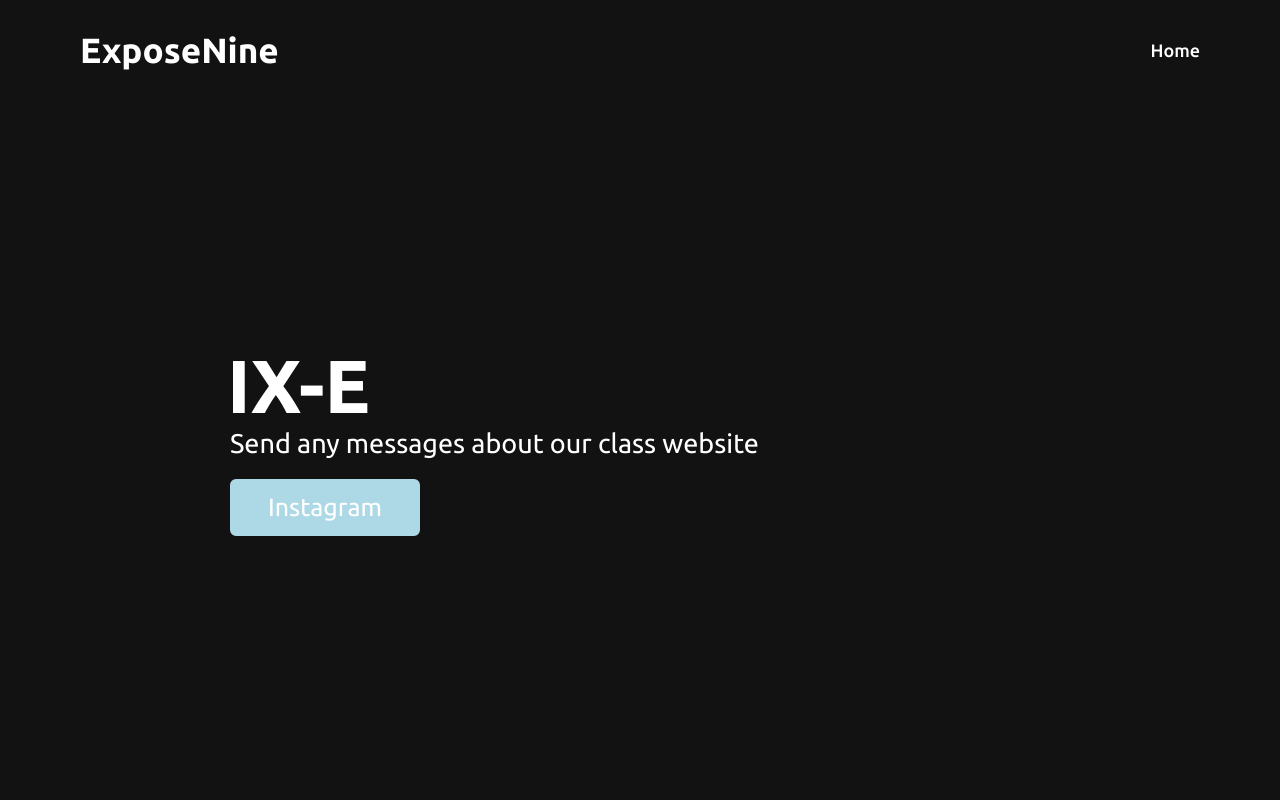
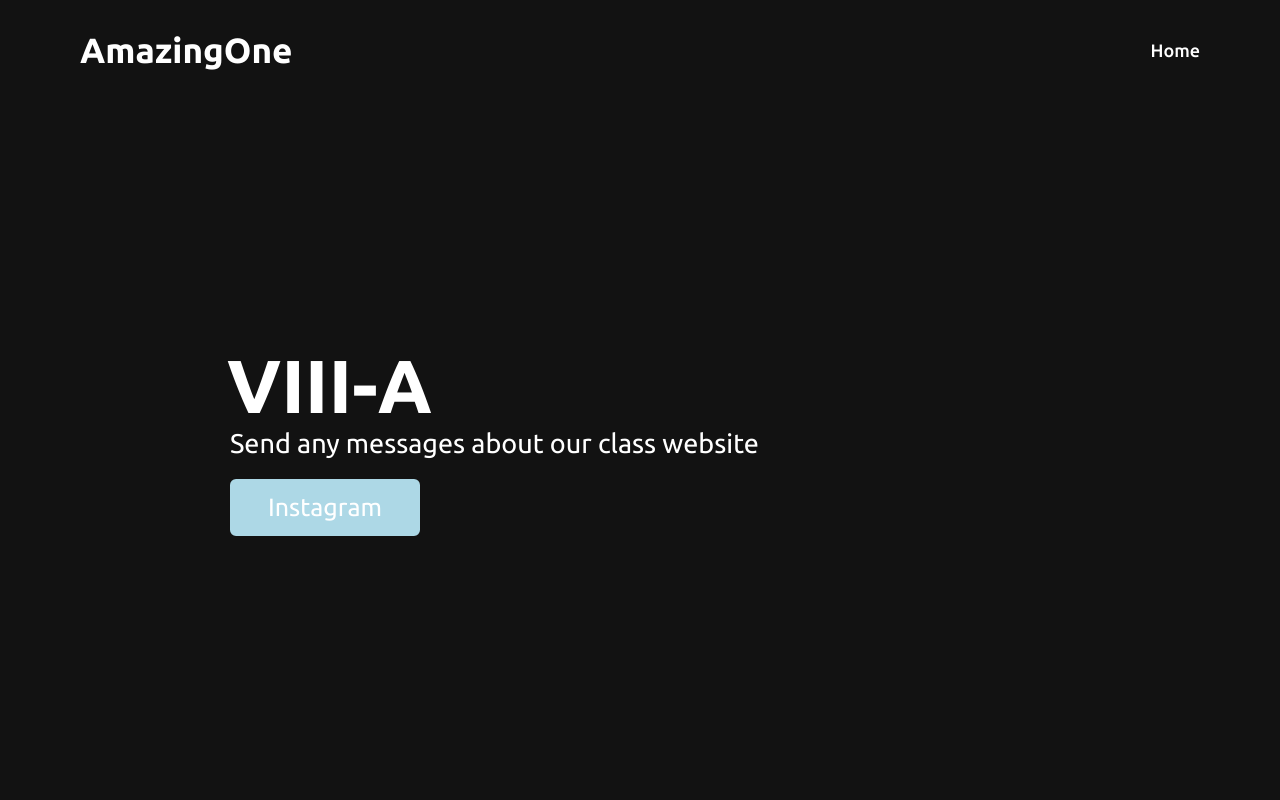
Before and after one commit to SabrinoHerfanza/website-class, a plain HTML site: page Message.html in a window 1280 px wide. Shown: the top 800 px of the page. Drawn offline with nearby package versions, Linux system fonts and the light colour scheme; no server answers; a script that the page names is missing.

Commit message:
update message

```diff
--- a/Message.html
+++ b/Message.html
@@ -49,7 +49,7 @@
     <nav class="navbar">
       <div class="max-width">
         <div class="logo">
-          <a href="#home">ExposeNine<span></span></a>
+          <a href="#home">AmazingOne<span></span></a>
         </div>
 
         <ul class="menu">
@@ -71,11 +71,11 @@
     <section class="home" id="home">
       <div class="max-width">
         <div class="home-content">
-          <div class="text-2">IX-E</div>
+          <div class="text-2">VIII-A</div>
 
           <div class="text-1">Send any messages about our class website</div>
 
-          <a data-aos="fade" class="this-is-pain" href="https://www.instagram.com/exposse.nine">Instagram</a>
+          <a data-aos="fade" class="this-is-pain" href="https://www.instagram.com/eight.one_spatma">Instagram</a>
           </div>
       </div>
     </section>
```
